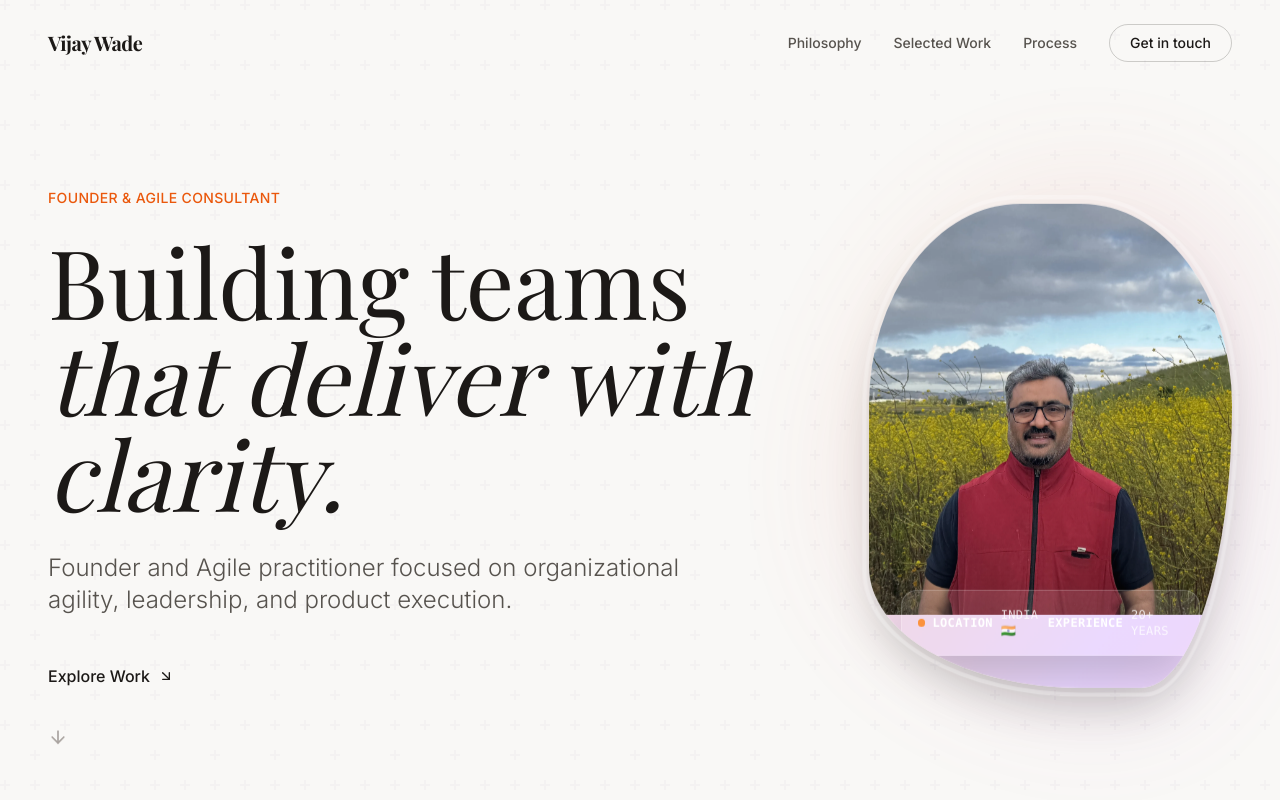
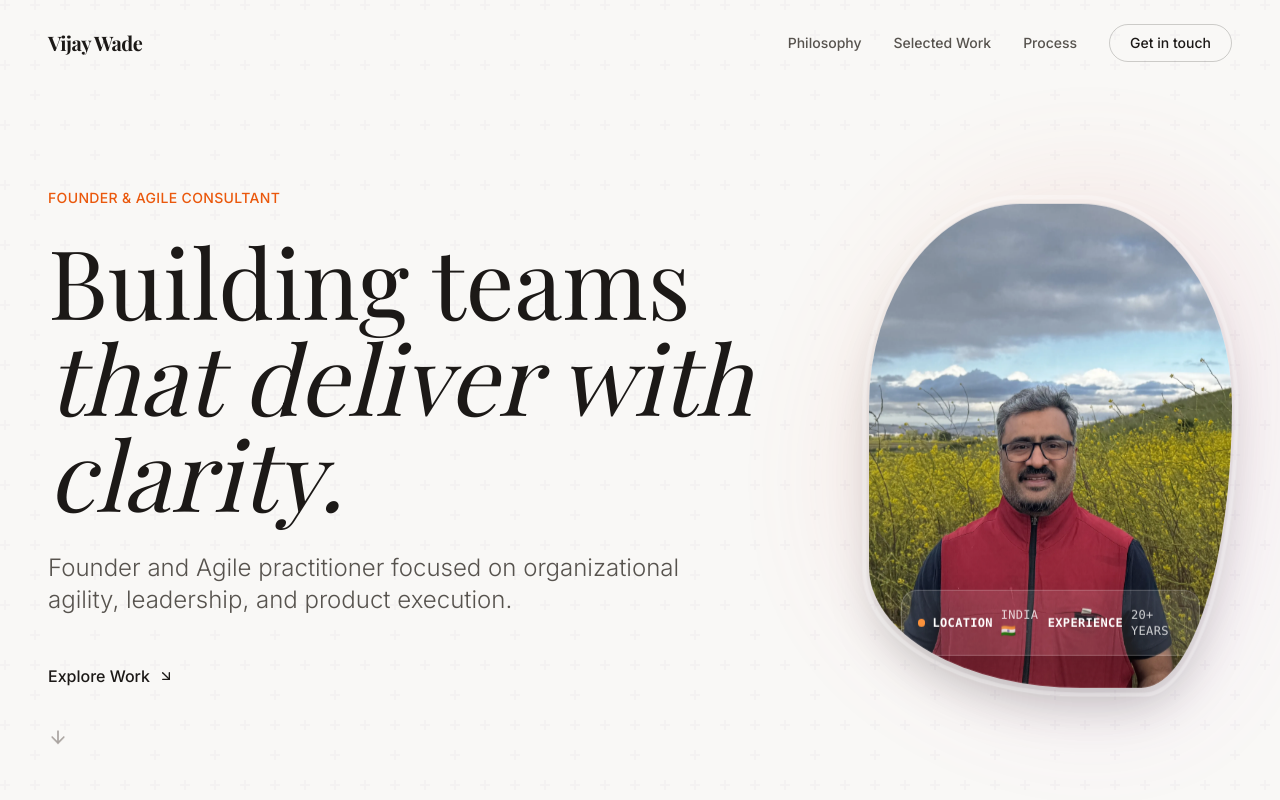
Before and after one commit to ParasBharde/new-product-owner-portfolio, a Next.js app: page / in a window 1280 px wide. Shown: the top 800 px of the page. Built offline with nearby package versions, Linux system fonts and the light colour scheme; a web font is replaced by a local one.

Commit message:
Profile Img Whole Fitted

```diff
--- a/components/ui/AnimatedImage.tsx
+++ b/components/ui/AnimatedImage.tsx
@@ -134,7 +134,7 @@ export function AnimatedImage({
 
           {/* Image layer with mask */}
           <div
-            className="absolute inset-0 flex items-center justify-center h-[85%]"
+            className="absolute inset-0"
             style={{
               transform: `translateZ(20px)`,
             }}
```
